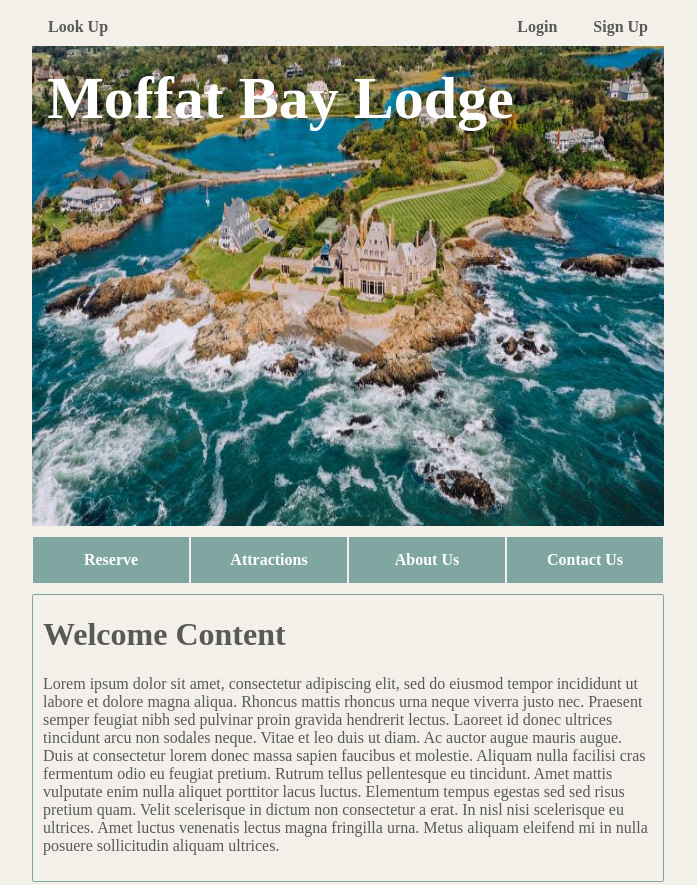
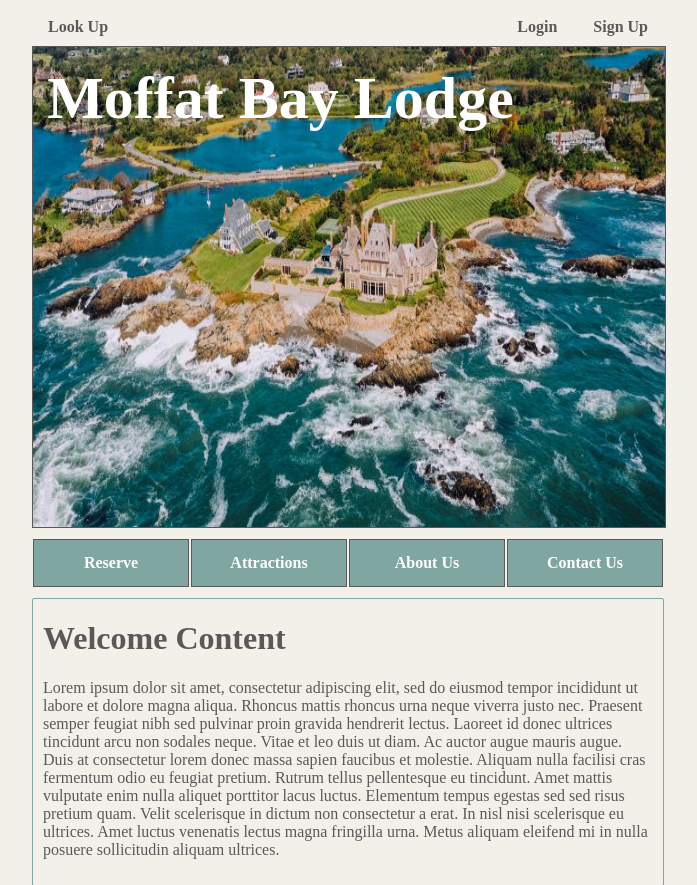
Before and after one commit to AmandaSherman/Moffat-Bay, a PHP site: page / in a window 1280 px wide. Shown: the top 885 px of the page, without its empty margins (292-989 px from the left). Run offline with PHP 8.4, Linux system fonts and the light colour scheme.

Commit message:
Update mbl.css
re-added border to image and navbar "border: solid 1px #595959;"

```diff
--- a/Prototypes and Mockup/mbl.css
+++ b/Prototypes and Mockup/mbl.css
@@ -20,6 +20,7 @@
   height: 60vh;
   margin-bottom: 10px;
   text-align: center;
+  border: solid 1px #595959;
 }
 
 #banner {
@@ -59,6 +60,7 @@
   flex: 1;
   margin: 1px;
   background-color: #80A6A2;
+  border: solid 1px #595959;
 }
 
 #navigationbar a {
```
